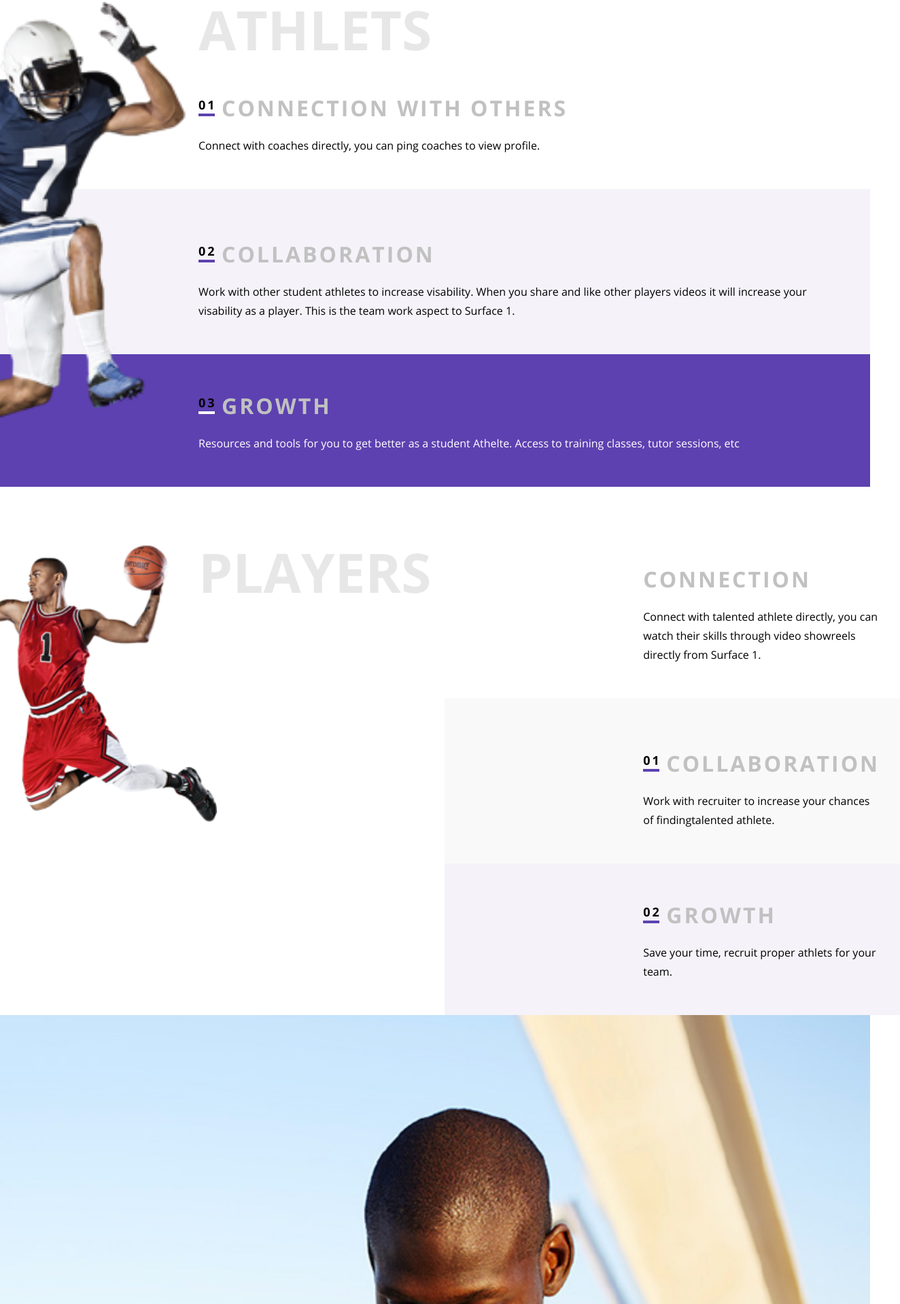
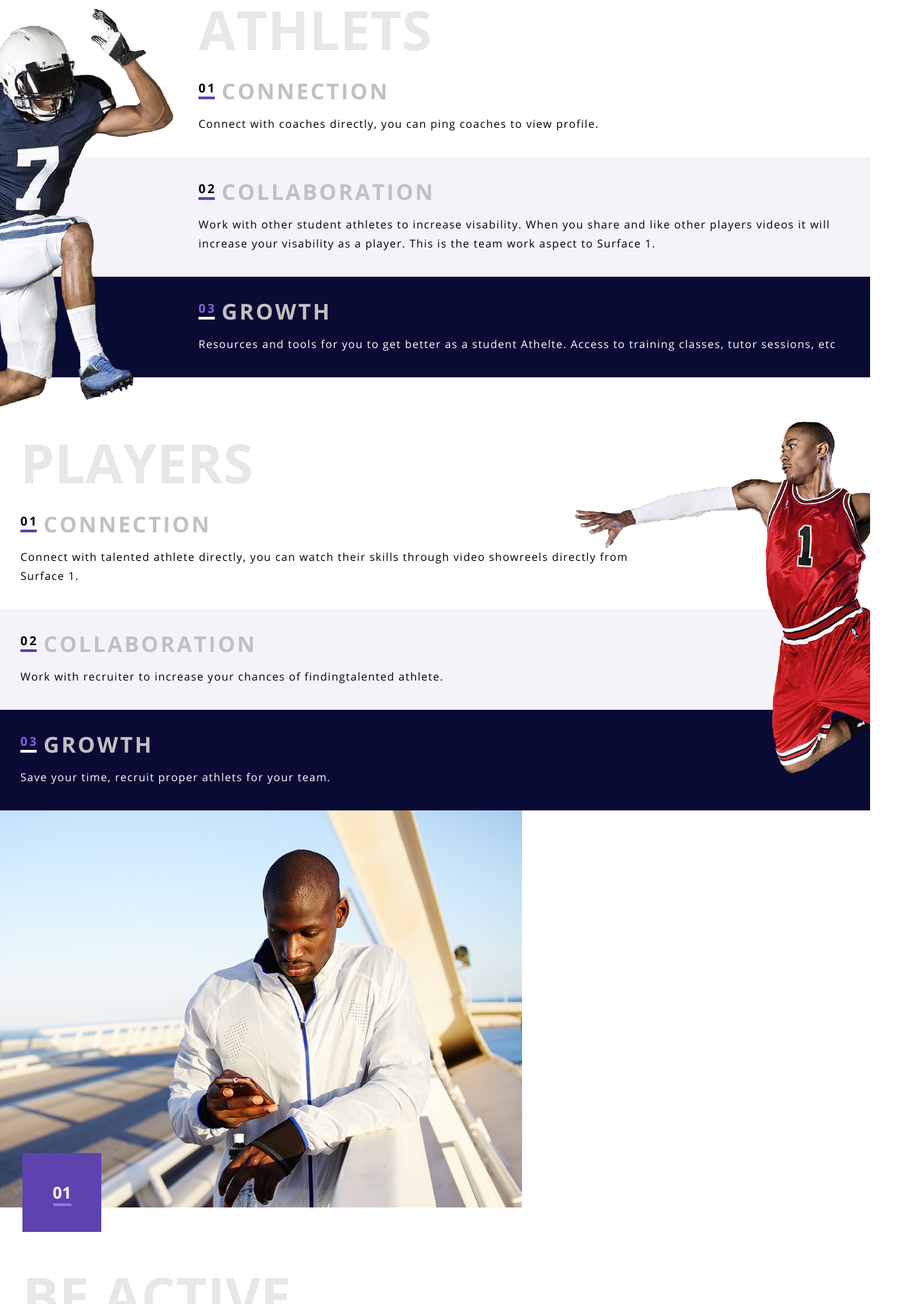
Before and after one commit to npeplov/mq-diplom, a plain HTML site: page index.html in a window 1280 px wide. Shown: the part 882-2800 px from the top of the page at 68% size, 1324 px wide, since content can reach past the window. Drawn offline with Linux system fonts and the light colour scheme; files whose address does not match are found by name.

Commit message:
all screens for ipad exclude footer

```diff
--- a/css/768.css
+++ b/css/768.css
@@ -1,4 +1,5 @@
-/* @media (min-width: 641px) and (max-width: 960px) { */
+@media (min-width: 641px) {
+  /* and (max-width: 960px) */
   .top_logo {
     width: 205px;
   }
@@ -36,33 +37,58 @@
   }
 
   /* USERS*/
+
   .users {
     display: flex;
-  align-items: flex-start;
+    flex-direction: column;
     padding-top: 85px;
+    position: relative;
   }
   .users h2 {
-  order: 1;
     line-height: 1;
     font-size: 80px;
     color: #e7e7e7;
     padding-left: 292px;
   }
-.users_pain {
-  padding: 60px 30px 50px 292px;
+  .users:nth-child(2) h2 {
+    padding: 0 30px;
   }
-.users img {
-  margin: 0;
-  width: 497px !important;
-  height: auto !important;
+  .users:nth-child(1) .users_pain {
+    padding: 35px 30px 35px 292px;
+  }
+  .users:nth-child(2) .users_pain {
+    padding: 35px 305px 35px 30px;
+  }
+  .users:nth-child(1) picture {
+    width: 497px;
+    height: 699px;
     position: absolute;
     left: -178px;
+    top: 95px;
+    box-sizing: border-box;
   }
-.users_pain_articles {
-  order: 2;
+  .users:nth-child(2) picture {
+    width: 436px;
+    height: 565px;
+    position: absolute;
+    right: 0px;
+    top: 40px;
+    box-sizing: border-box;
   }
-.users:nth-child(1) .users_pain_articles {
+  .users:nth-child(1) .users_pain:nth-of-type(1) {
     margin-top: 0;
+  }
+  /* basketballer_302 */
+  .users:nth-child(2) .users_pain:nth-of-type(1) {
+    margin-top: 0;
+  }
+  .users_pain:nth-of-type(1) {
+    padding-top: 40px;
+    background: #ffffff;
+  }
+  .users_pain:nth-of-type(3) {
+    background: #090b35;
+    color: #ffffff;
   }
   .users_pain h3 {
     font-size: 32px;
@@ -73,7 +99,39 @@
     height: 22px;
     width: 24px;
   }
+  .users_pain:nth-of-type(3) h3::before {
+    color: #8765dd;
+  }
   .users_pain p {
+    margin-top: 18px;
     font-size: 16px;
+    letter-spacing: 0.1vw;
     line-height: 28px;
   }
+  .features img {
+    width: 768px;
+    height: 584px;
+  }
+  .img_and_square::after {
+    width: 116px;
+    height: 116px;
+    bottom: -36px;
+    left: 33px;
+  }
+  .features h2 {
+    font-size: 80px;
+    margin: 90px 0 0;
+    padding: 0 33px;
+  }
+  .features h2::before {
+    font-size: 24px;
+    margin-top: calc(-194px + 116px / 2 + 24px / 2);
+    margin-left: calc(116px / 2 - 27px / 2);
+    padding-bottom: 4px;
+  }
+  .features p {
+    font-size: 24px;
+    line-height: 28px;
+    padding: 0 33px 95px;
+  }
+}
--- a/css/style.css
+++ b/css/style.css
@@ -134,39 +134,39 @@ h2 {
   margin: 0 auto;
   display: block;
 }
-.users:nth-child(1) img {
+.users:nth-child(1) picture {
   width: 192px;
   height: 281px;
 }
-.users:nth-child(2) img {
+.users:nth-child(2) picture {
   width: 302px;
   height: 248px;
 }
-.users:nth-child(1) .users_pain_articles {
+.users:nth-child(1) .users_pain:nth-of-type(1) {
   margin-top: -55px;
 }
 /* basketballer_302 */
-.users:nth-child(2) .users_pain_articles {
+.users:nth-child(2) .users_pain:nth-of-type(1) {
   margin-top: -25px;
 }
-.users_pain:nth-of-type(2) {
+.users_pain:nth-of-type(1) {
   padding-top: 80px;
   background: #f9f9f9;
 }
-.users_pain:nth-child(3) {
+.users_pain:nth-of-type(2) {
   background: #f5f3f9;
 }
-.users_pain:nth-child(4) {
+.users_pain:nth-of-type(3) {
   background: #5d41b0;
   color: #ffffff;
 }
-.users_pain:nth-child(2) h3::before {
+.users_pain:nth-of-type(1) h3::before {
   content: "01";
 }
-.users_pain:nth-child(3) h3::before {
+.users_pain:nth-of-type(2) h3::before {
   content: "02";
 }
-.users_pain:nth-child(4) h3::before {
+.users_pain:nth-of-type(3) h3::before {
   content: "03";
   border-bottom: 4px #ffffff solid;
 }
@@ -216,11 +216,12 @@ p {
   display: block;
 }
 .features img {
-  margin: 0 auto;
+  display: block;
   width: 100%;
 }
 .features h2 {
   font-size: 28px;
+  line-height: 1;
   margin: 34px 0 0;
   padding: 0 20px;
 }
@@ -231,7 +232,7 @@ p {
   border-bottom: 4px #8f7bc8 solid;
   position: absolute;
   /*                верх    1/2 кв  s1/2 номера  border */
-  margin-top: calc(-92px + 70px / 2 - 19px / 2 - 4px);
+  margin-top: calc(-110px + 35px + 14px / 2);
   margin-left: calc(35px - 15px / 2);
 }
 .features:nth-child(3) h2::before {
--- a/index.html
+++ b/index.html
@@ -5,8 +5,10 @@
     <meta name="viewport" content="width=device-width, initial-scale=1">
     <title>Surface</title>
     <link rel="stylesheet" href="css/style.css">
-    <link rel="stylesheet" href="css/768.css" media="(min-width: 641px)" />
-    <link rel="stylesheet" href="css/desktop.css" media="(min-width: 961px)">
+    <link rel="stylesheet" href="css/768.css"  />
+    <!-- media="(min-width: 641px)" -->
+    <!-- <link rel="stylesheet" href="css/desktop.css"> -->
+    <!-- media="(min-width: 961px)" -->
   </head>
   <body>
     <header class="top">
@@ -54,11 +56,13 @@
     </header>
     <main>
       <section class="users">
+        <h2>Athlets</h2>
+        <picture>
+          <source srcset="img/footballer_497.png" media="(min-width: 641px)">
           <img src="img/footballer_192.png" alt="american footbal">
-        <div class="users_pain_articles">
-          <h2>Athlets</h2>
+        </picture>
         <article class="users_pain">
-            <h3>Connection with others</h3>
+          <h3>Connection </h3>
           <p>Connect with coaches directly, you can ping coaches to view profile.</p>
         </article>
         <article class="users_pain">
@@ -69,14 +73,17 @@
           <h3>Growth</h3>
           <p>Resources and tools for you to get better as a student Athelte. Access to training classes, tutor sessions, etc</p>
         </article>
-        </div>
+
       </section>
+
       <section class="users">
         <h2>Players</h2>
+        <picture>
+          <source srcset="img/basketballer_436.png" media="(min-width: 641px)">
           <img src="img/basketballer_302.png" alt="nba">
-        <div class="users_pain_articles">
+        </picture>
           <article class="users_pain">
-            <h3>Connection</h3>
+            <h3>Connection<br></h3>
             <p>Connect with talented athlete directly, you can watch their skills through video showreels directly from Surface 1.</p>
           </article>
           <article class="users_pain">
@@ -87,25 +94,39 @@
             <h3>Growth</h3>
             <p>Save your time, recruit proper athlets for your team. </p>
           </article>
-        </div>
+
       </section>
+
       <section class="features">
         <div class="img_and_square">
+          <picture>
+            <source srcset="img/be-active_960.jpg" media="(min-width:641px)">
             <img src="img/be-active_640.jpg" alt="post videos">
+          </picture>
         </div>
+
         <h2>Be active</h2>
         <p>Post videos with your skills, Like and follow others to be more popular.</p>
       </section>
+
       <section class="features">
         <div class="img_and_square">
-          <img src="img/find-contact_640.jpg" alt="coach">
+          <picture>
+            <source srcset="img/find-contact.jpg" media="(min-width: 641px)">
+            <img src="img/find-contact_640.jpg" alt="Coach">
+          </picture>
         </div>
         <h2>Find contact</h2>
         <p>Contact others to find right coach or athlete you are looking for. </p>
       </section>
+
       <section class="features">
         <div class="img_and_square">
+          <picture>
+            <source srcset="img/work-it.jpg" media="(min-width: 641px)">
               <img src="img/work-it_640.jpg" alt="Команда спортсменов">
+          </picture>
+
         </div>
         <h2>Work it</h2>
         <p>Enjoy being a student athlete, the recruiting process can be overwhelming, we want to make this enjoyable experience.</p>
@@ -113,14 +134,14 @@
     </main>
     <footer class="footer">
       <article class="footer_content">
-        <a class="footer_logo_button" href="#">
+        <div class="footer_logo_button" href="#">
           <svg viewBox="0 0 288 264" xmlns="http://www.w3.org/2000/svg">
             <g fill-rule="evenodd">
               <path d="M115.5 36.848v190.304L253.03 132 115.5 36.848zM282.112 142.28l-172 119c-8.29 5.736-19.612-.198-19.612-10.28V13c0-10.082 11.321-16.016 19.612-10.28l172 119c7.184 4.97 7.184 15.59 0 20.56z" fill-rule="nonzero"/>
               <path d="M42.5 107h107a8 8 0 1 0 0-16h-107a8 8 0 1 0 0 16zm0 70h107a8 8 0 1 0 0-16h-107a8 8 0 1 0 0 16zM8 143h168a8 8 0 1 0 0-16H8a8 8 0 1 0 0 16z" fill-rule="nonzero" stroke-linecap="round" stroke-linejoin="round"/>
             </g>
           </svg>
-        </a>
+        </div>
         <h3 class="footer_title">Download app</h3>
         <p>Show everyone what you can do!</p>
         <a class="footer_app_button" href="#">
```
Lines whose indentation alone changed are shown as unchanged.
